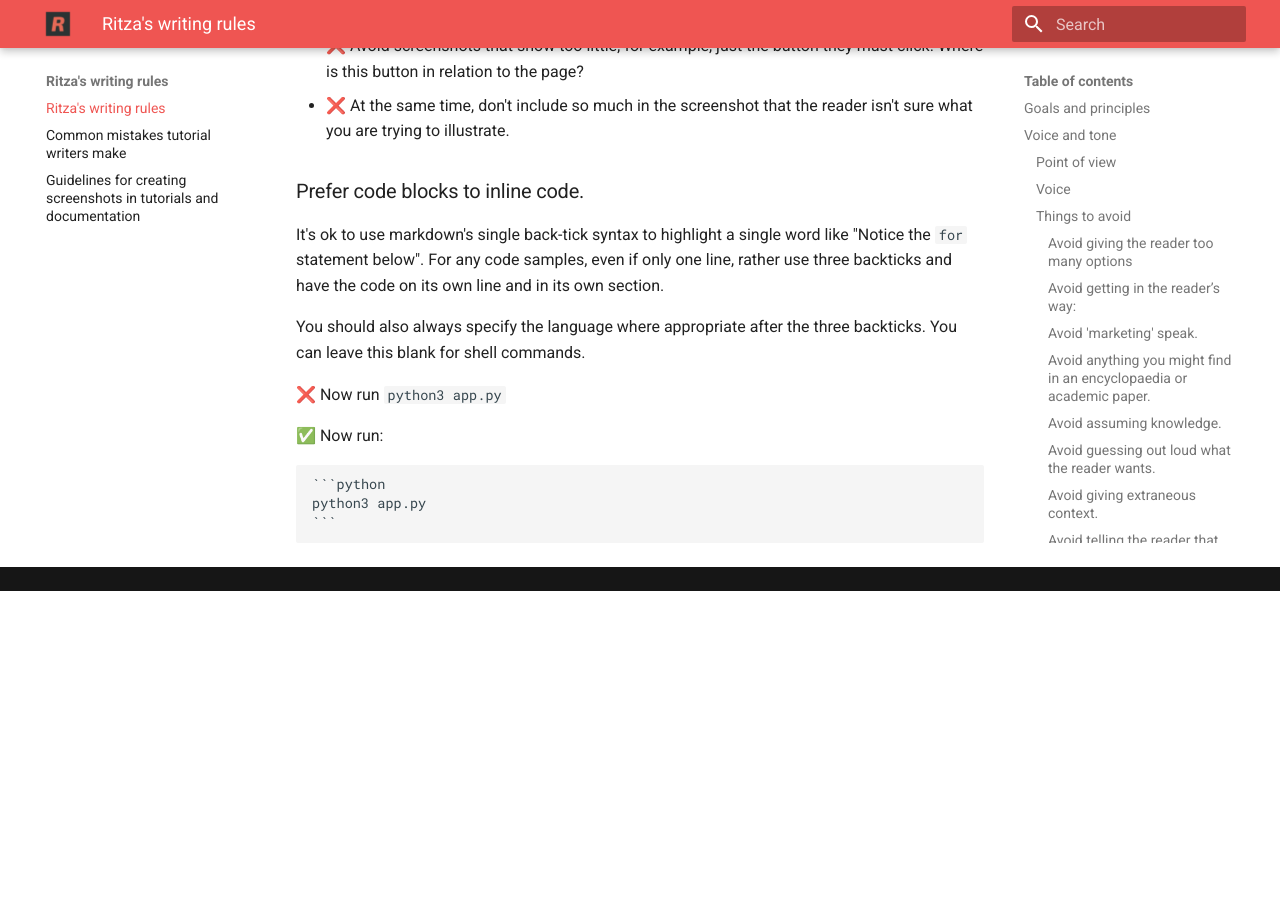
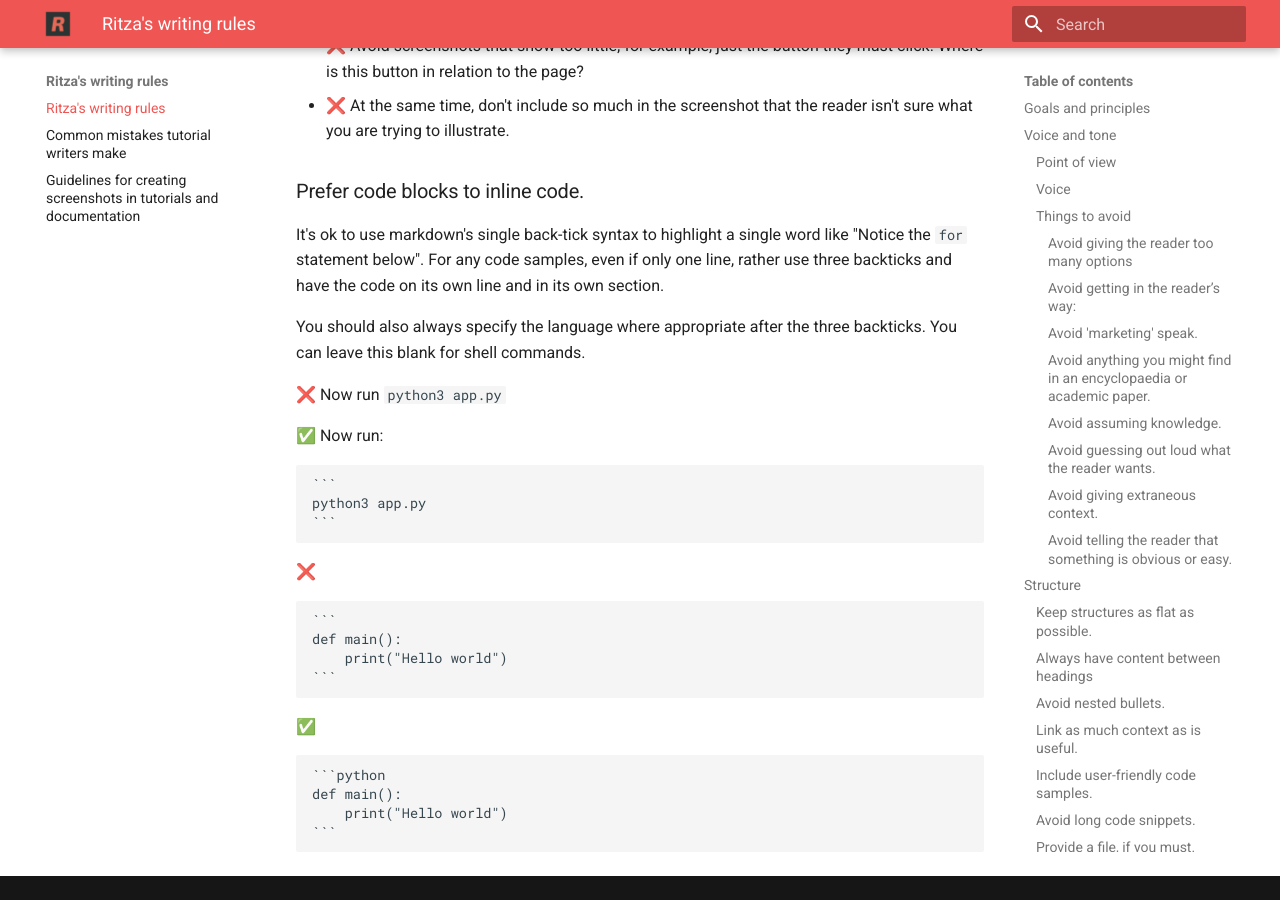
Before and after one commit to ritza-co/styleguide.ritza.co, an MkDocs documentation site: the page built from docs/ritza's-writing-rules/Style.md, in a window 1280 px wide and 900 px high, scrolled down 6465 px. Built offline with MkDocs 1.6.1 and Material for MkDocs 9.7.7, drawn with Linux system fonts in a browser that asks for light colours; before the commit the page ends 7056 px from its top, so only the background shows below that.

Commit message:
fix backtick example

`````diff
--- a/docs/ritza's-writing-rules/Style.md
+++ b/docs/ritza's-writing-rules/Style.md
@@ -198,7 +198,23 @@ You should also always specify the language where appropriate after the three ba
 ✅ Now run:
 
 ````
-```python
+```
 python3 app.py
 ```
 ````
+
+❌
+````
+```
+def main():
+    print("Hello world")
+```
+````
+
+✅
+````
+```python
+def main():
+    print("Hello world")
+```
+````
`````
